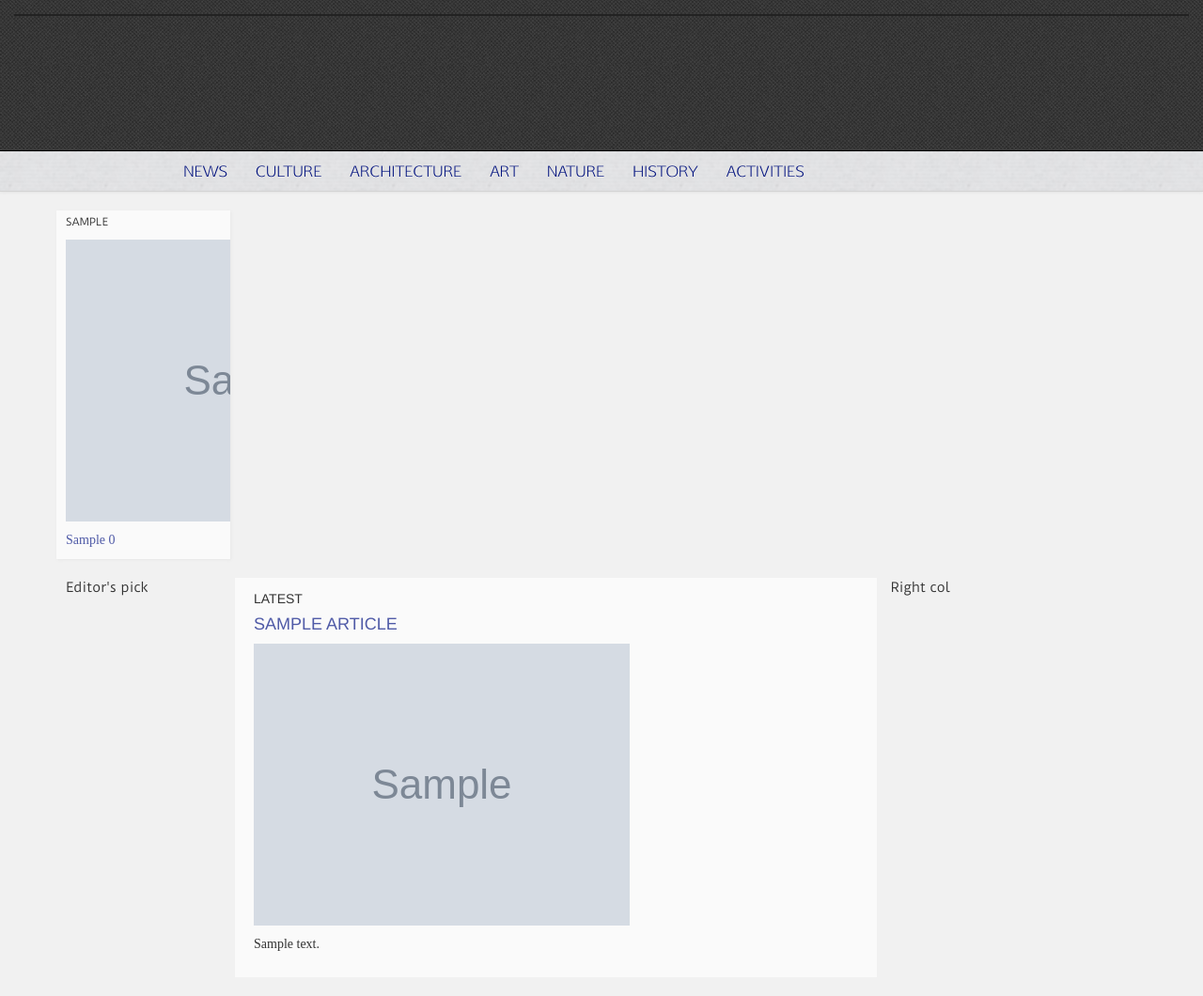
After one commit to zniper/automag, a Django app: template magazine/templates/articles/home.html in a window 1280 px wide. The commit adds this page. Shown: the whole page at 94% size. Run offline with Django 3.2, Linux system fonts and the light colour scheme; the template is opened without the code that fills it: most values are stand-ins (such as "Sample title", 1, 10 or a date in 2020); grey boxes marked "Sample" are stand-in pictures; parts of the project's set-up code (start-up, migrations or seed data) failed here and were passed over; some libraries are stand-ins or nearby versions.

Commit message:
Add new home page view and template

```diff
--- a/magazine/apps/content/models.py
+++ b/magazine/apps/content/models.py
@@ -14,6 +14,10 @@ class Category(models.Model):
     def __unicode__(self):
         return self.name
 
+    def get_latest_articles(self, number=1):
+        qset = Article.objects.filter(categories=self, status__is_live=True)
+        return qset.order_by('-publish_date')[:number]
+
 
 class Article(CoreArticle):
     """docstring for Article"""
--- a/magazine/static/css/main.css
+++ b/magazine/static/css/main.css
@@ -214,7 +214,7 @@ footer > div {
   color: #03137E;
 }
 #big-boss {
-  margin-top: 20px;
+  margin-top: 15px;
 }
 .side-content {
   margin: 30px 0px 5px 0px;
@@ -242,6 +242,7 @@ h5.box-header {
 .entry-small .entry-images {
   float: right;
   text-align: right;
+  padding: 0;
 }
 .entry-small .entry-title {
   float: left;
@@ -253,16 +254,6 @@ h5.box-header {
   background-color: white;
   padding: 3px;
 }
-.entry-title {
-  font-family: Cantarell;
-  font-size: 14px;
-}
-.entry-date {
-  margin-top: 5px;
-  font-family: DuruSans;
-  font-size: 80%;
-  color: #aaa;
-}
 .bottom-content {
   border-bottom: 1px solid #ddd;
   padding-bottom: 5px;
@@ -271,3 +262,56 @@ h5.box-header {
 .row-even {
   background-color: #f9f9f9;
 }
+
+/* GENERAL ARTICLE */
+
+.entry-title {
+  font-family: Cantarell;
+  font-size: 14px;
+  margin-bottom: 5px;
+}
+.entry-date {
+  margin-top: 5px;
+  font-family: DuruSans;
+  font-size: 80%;
+  color: #aaa;
+}
+.entry-description {
+  font-family: Cantarell;
+  font-size: 14px;
+}
+.entry-category {
+  text-transform: uppercase;
+  font-size: 11px;
+  margin-bottom: 5px;
+}
+.entry-cover {
+  margin: 10px 0;
+}
+
+/* HOME PAGE */
+
+.cat-block {
+  display: block;
+  padding: 5px;
+}
+.cat-block-inner {
+  background-color: #fafafa;
+  box-shadow: 1px 1px 3px #e7e7e7;
+  -moz-box-shadow: 1px 1px 3px #e7e7e7;
+  -webkit-box-shadow: 1px 1px 3px #e7e7e7;
+  padding: 5px 10px;
+  overflow: hidden;
+  min-height: 190px;
+}
+#categories-latests {
+  overflow: hidden;
+  margin-bottom: 15px;
+}
+#home-latests {
+  background: #fafafa;
+  padding: 5px 20px;
+}
+#home-latests > div {
+  margin-bottom: 20px;
+}
--- /dev/null
+++ b/magazine/templates/articles/home.html
@@ -0,0 +1,69 @@
+{% extends 'base.html' %}
+{% load i18n %}
+{% load thumbnail %}
+
+{% comment %}
+{% block title %}{% trans 'Articles' %}{% endblock %}
+{% endcomment %}
+
+{% block content %}
+
+<div id="categories-latests" class="row">
+    {% for cat_latest in categories_latest %}
+    <div class="col-sm-2 cat-block">
+      <div class="cat-block-inner">
+        <div class="entry-category">{{ cat_latest.1 }}</div>
+        {% with article=cat_latest.2.0 %}
+          <div class="entry-cover">
+          {% if article.attachments.count %}
+            {% thumbnail article.attachments.all.0.attachment "165x100" crop="center" as thumb %}
+              <a href="{{ article.get_absolute_url }}" title="{% trans 'Read this related article' %}">
+              <img src="{{ thumb.url }}">
+              </a>
+            {% endthumbnail %}
+          {% endif %}
+          </div>
+          <div class="entry-title">
+            <a href="{{ article.get_absolute_url }}" title="{% trans 'Read this related article' %}">{{ article.title|truncatewords:6 }}</a>
+          </div>
+        {% endwith %}
+      </div>
+    </div>
+    {% endfor %}
+</div>
+
+<div class="row home-columns">
+    <div class="col-sm-2">
+        Editor's pick
+    </div>
+
+    <div id="home-latests" class="col-sm-7">
+        <h5>LATEST</h5>
+        {% for article in latest %}
+        <div>
+            <div class="entry-title">
+            <a href="{{ article.get_absolute_url }}" title="{% trans 'Read this related article' %}">
+                <h4>{{ article.title|truncatewords:6 }}</h4>
+            </a>
+            </div>
+            <div class="entry-cover">
+            {% if article.attachments.count %}
+            {% thumbnail article.attachments.all.0.attachment "640x350" crop="center" as thumb %}
+                <a href="{{ article.get_absolute_url }}" title="{% trans 'Read this related article' %}">
+                <img src="{{ thumb.url }}">
+                </a>
+            {% endthumbnail %}
+            {% endif %}
+            </div>
+            <div class="entry-description">
+            {{ article.description }}
+            </div>
+        </div>
+    {% endfor %}
+    </div>
+    <div class="col-sm-3">
+        Right col
+    </div>
+</div>
+
+{% endblock %}
--- a/magazine/urls.py
+++ b/magazine/urls.py
@@ -2,14 +2,15 @@ from django.conf import settings
 from django.conf.urls import patterns, include, url
 from django.conf.urls.static import static
 from django.contrib import admin
-from django.views.generic import RedirectView
+from django.views.generic import RedirectView, TemplateView
 
-from apps.content.views import CategoryView
+from apps.content.views import CategoryView, HomeView
 
 
 admin.autodiscover()
 
 urlpatterns = patterns('',
+    url(r'^$', HomeView.as_view()),
     url(r'^', include('articles.urls')),
     url(r'^admin/', include(admin.site.urls)),
     url(r'^robots\.txt$', RedirectView.as_view(url='/static/robots.txt')),
```
Also changed, not shown: magazine/apps/content/views.py (+21 -1 lines).
